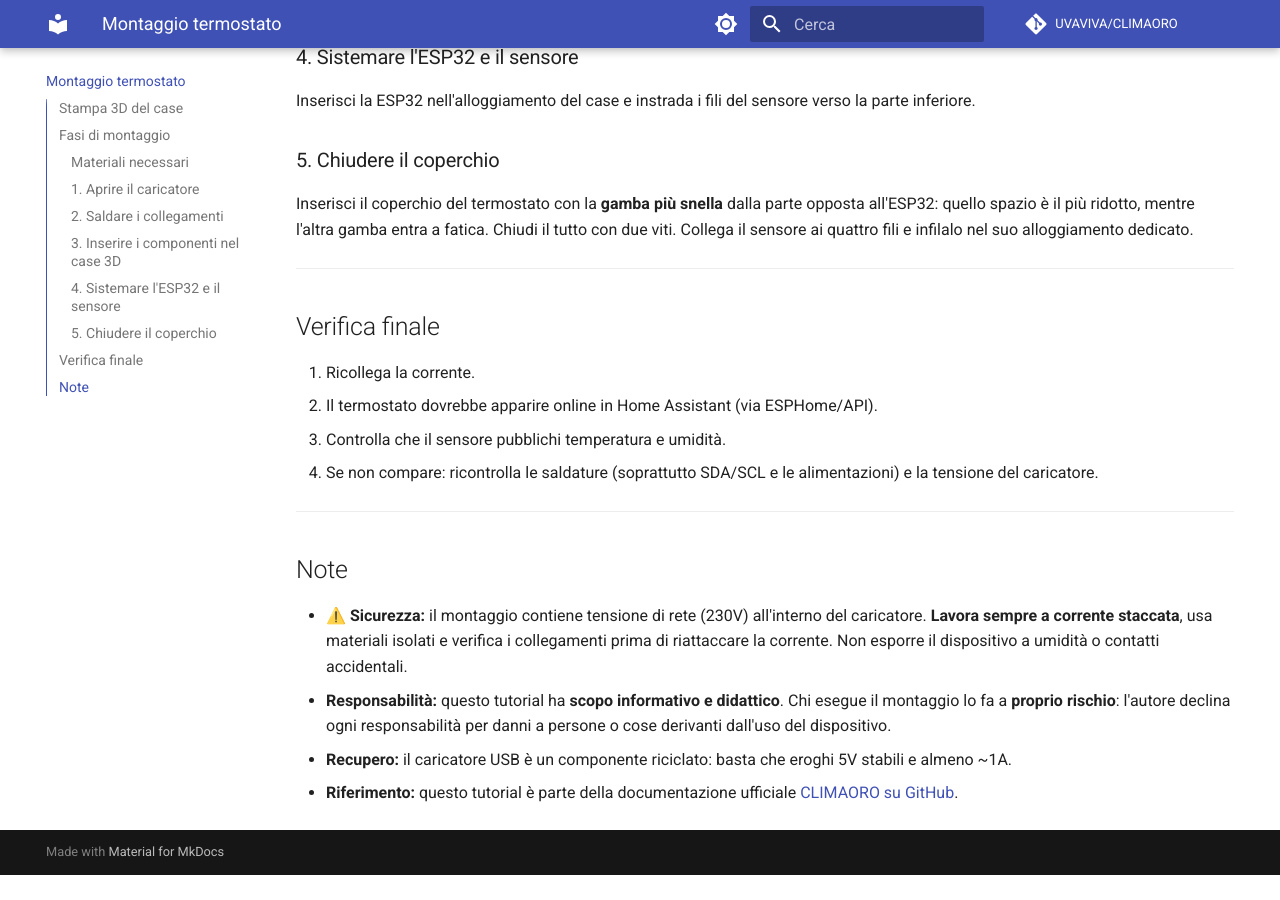
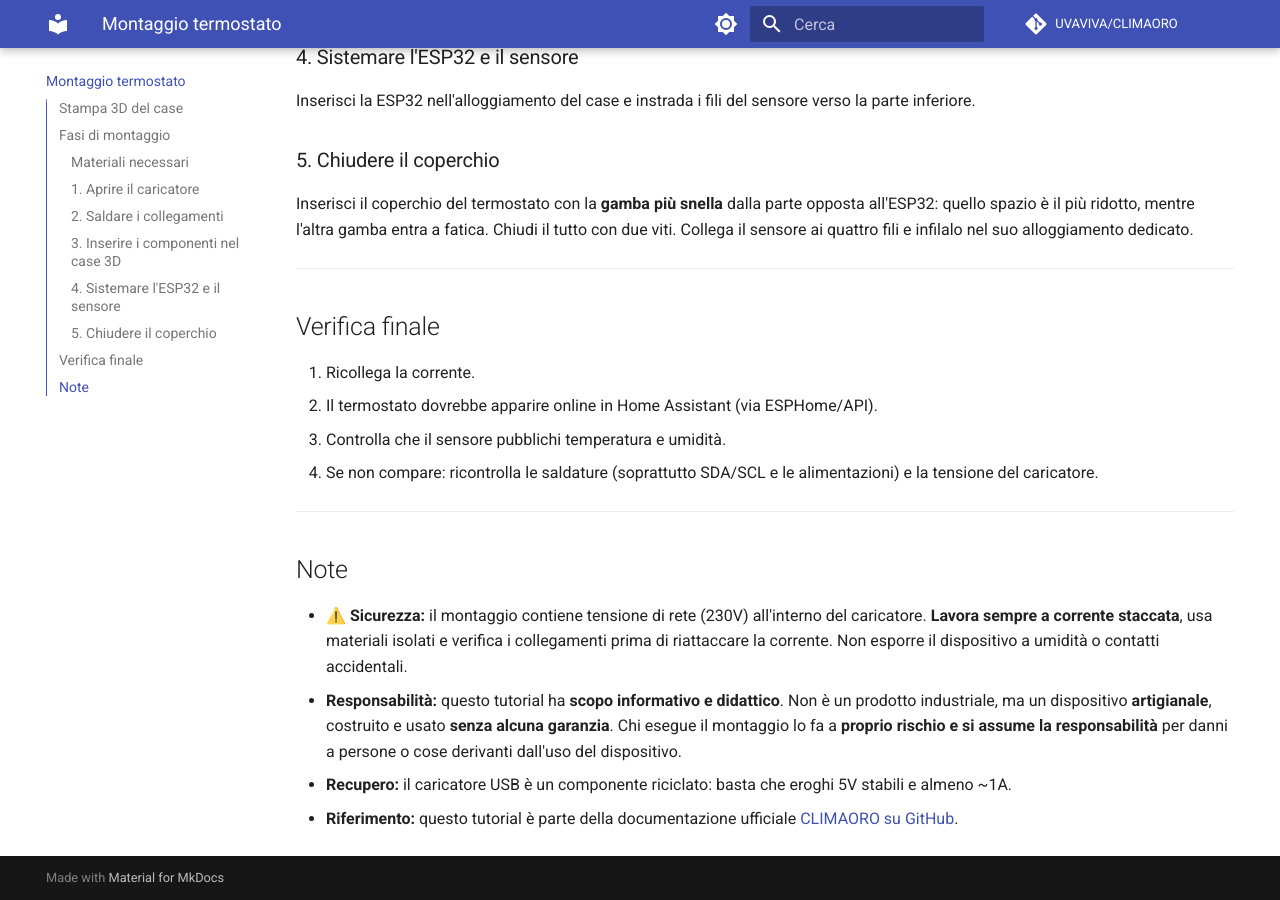
Before and after one commit to UVAVIVA/CLIMAORO, an MkDocs documentation site: the page built from docs/montaggio.md, in a window 1280 px wide and 900 px high, scrolled down 3233 px. Built offline with MkDocs 1.6.1 and Material for MkDocs 9.7.7, drawn with Linux system fonts in a browser that asks for light colours; comment, search, counter and statistics services are not loaded; before the commit the page ends 4108 px from its top, so only the background shows below that.

Commit message:
Clausola responsabilità: chi monta si assume la responsabilità, prodotto artigianale senza garanzie

```diff
--- a/docs/montaggio.md
+++ b/docs/montaggio.md
@@ -137,9 +137,11 @@ infilalo nel suo alloggiamento dedicato.
   del caricatore. **Lavora sempre a corrente staccata**, usa materiali isolati
   e verifica i collegamenti prima di riattaccare la corrente. Non esporre il
   dispositivo a umidità o contatti accidentali.
-- **Responsabilità:** questo tutorial ha **scopo informativo e didattico**. Chi
-  esegue il montaggio lo fa a **proprio rischio**: l'autore declina ogni
-  responsabilità per danni a persone o cose derivanti dall'uso del dispositivo.
+- **Responsabilità:** questo tutorial ha **scopo informativo e didattico**. Non
+  è un prodotto industriale, ma un dispositivo **artigianale**, costruito e
+  usato **senza alcuna garanzia**. Chi esegue il montaggio lo fa a **proprio
+  rischio e si assume la responsabilità** per danni a persone o cose derivanti
+  dall'uso del dispositivo.
 - **Recupero:** il caricatore USB è un componente riciclato: basta che eroghi
   5V stabili e almeno ~1A.
 - **Riferimento:** questo tutorial è parte della documentazione ufficiale
```
